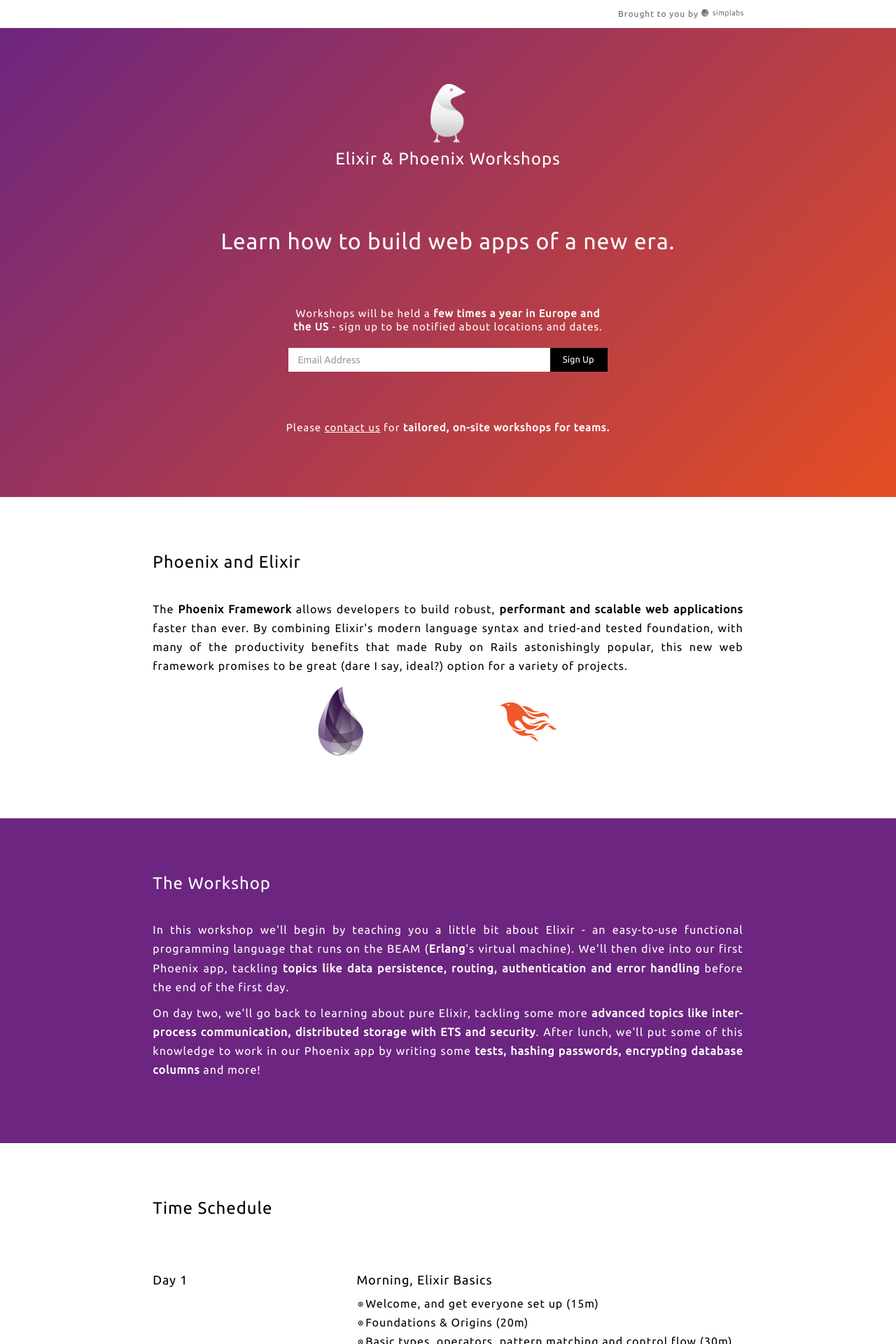
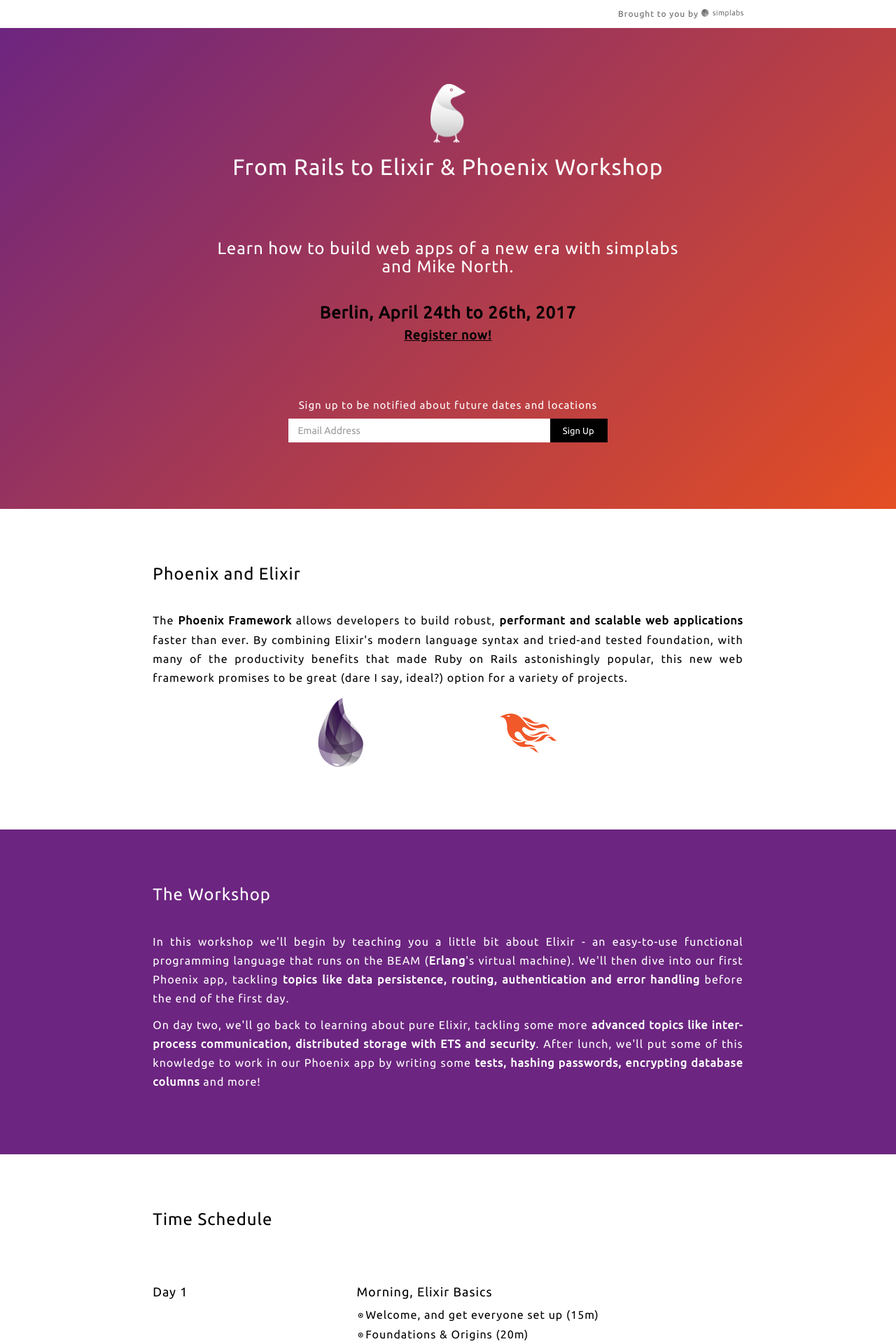
Before and after one commit to mainmatter/elixir-phoenix-workshops, a Jekyll site: the page built from index.html, in a window 1280 px wide. Shown: the top 1920 px of the page at 70% size. Built offline with Jekyll 4.4.1, drawn with Linux system fonts in a browser that asks for light colours; nearby versions of some CDN libraries; a script that is not in the unit is left out; some of the changed text lies outside the part shown.

Commit message:
announce berlin workshop

```diff
--- a/_layouts/default.html
+++ b/_layouts/default.html
@@ -5,7 +5,7 @@
     <meta http-equiv="X-UA-Compatible" content="IE=edge">
     <meta name="viewport" content="width=device-width, initial-scale=1">
 		<meta name="description" content="Elixir Workshops by simplabs"/>
-  	<meta name="keywords" content="elixir, phoenix, elixirphoenix, workshop, training, learning, erlang, beam" />
+  	<meta name="keywords" content="elixir, phoenix, elixirphoenix, workshop, training, learning, erlang, beam, simplabs, mike north" />
 		<meta name="language" content="en"/>
 		<meta name="content-language" content="en"/>
 		<meta name="publisher" content="simplabs" />
--- a/css/main.scss
+++ b/css/main.scss
@@ -35,17 +35,17 @@
     margin-bottom: 10px;
   }
 
-  h2 {
-    margin: 0 0 40px 0;
-    font-size: 24px;
-    font-weight: lighter;
-  }
-
   h1 {
     font-weight: 300;
     line-height: 150%;
     font-size: 32px;
+    margin: 0 0 40px 0;
+  }
+
+  h2 {
     margin: 80px 0 40px 0;
+    font-size: 24px;
+    font-weight: lighter;
   }
 
   h2, h1 {
@@ -55,14 +55,25 @@
   }
 
   h3 {
+    color: #000;
     margin: 0 0 80px 0;
+    font-weight: 900;
+    font-size: 24px;
+
+    .register-now {
+      color: #000;
+      display: block;
+      font-size: 18px;
+      margin: 8px;
+      text-decoration: underline;
+    }
   }
 
   h4 {
+    margin: 0;
     font-weight: normal;
     font-size: 15px;
     line-height: 130%;
-    margin-top: 30px;
 
     a {
       color: #fff;
@@ -102,7 +113,7 @@
   }
 
   .register-form {
-    margin: 20px 0 40px;
+    margin: 10px 0 0 0;
 
     .input-group {
       input.form-control {
@@ -299,9 +310,14 @@
 .tickets {
   padding-bottom: 50px;
 
-  a.register {
-    background-color: #e04a31;
-    color: #fff;
+  a {
+    color: #6c2580;
+  }
+
+  .on-site-option {
+    p {
+      text-align: center;
+    }
   }
 }
 
@@ -347,7 +363,7 @@
 }
 
 .footer {
-  background-color: #fff;
+  color: #000;
   padding: 10px 0;
   font-size: 12px;
 
--- a/index.html
+++ b/index.html
@@ -1,6 +1,6 @@
 ---
 layout: default
-title: Elixir & Phoenix Workshops
+title: From Rails to Elixir & Phoenix Workshop
 ---
 <a name="top"></a>
 
@@ -22,16 +22,24 @@
     </div>
     <div class="row">
       <div class="col-xs-10 col-xs-offset-1">
-        <h2><strong>Elixir &amp; Phoenix</strong> Workshops</h2>
-        <h1>Learn how to build <strong>web apps of a new era</strong>.</h1>
+        <h1>From Rails to Elixir &amp; Phoenix Workshop</h1>
+        <h2>Learn how to build <strong>web apps of a new era</strong> with simplabs and Mike North.</h2>
+        <h3>
+          Berlin, April 24th to 26th, 2017
+          <a href="#register" class="register-now">Register now!</a>
+        </h3>
       </div>
     </div>
 
     <div class="row">
       <div class="col-xs-10 col-xs-offset-1">
         <div class="row">
+          <div class="col-xs-12">
+            <h4>Sign up to be notified about future dates and locations</h4>
+          </div>
+        </div>
+        <div class="row">
           <div class="col-xs-12 col-md-8 col-md-offset-2">
-            <h4>Workshops will be held a <strong>few times a year in Europe and the US</strong> - sign up to be notified about locations and dates.</h4>
             <form class="register-form" action="//simplabs.us13.list-manage.com/subscribe/post?u=50bd3378ab1da4988aa174d0b&amp;id=f24755ef3f" method="post" id="mc-embedded-subscribe-form" name="mc-embedded-subscribe-form" target="_blank" novalidate>
               <div class="form-group">
                 <div class="input-group">
@@ -42,11 +50,6 @@
                 </div>
               </div>
             </form>
-          </div>
-        </div>
-        <div class="row">
-          <div class="col-xs-12 col-md-10 col-md-offset-1">
-            <h4>Please <a href="mailto:info@simplabs.com?subject=Elixir & Phoenix Workshops - On-site">contact us</a> for <strong>tailored, on-site workshops for teams.</strong></h4>
           </div>
         </div>
       </div>
@@ -180,6 +183,24 @@
           <a href="https://twitter.com/MichaelLNorth" class="text-left profile-link">https://twitter.com/MichaelLNorth</a>
           <a href="https://github.com/mike-north" class="text-left profile-link">https://github.com/mike-north</a>
         </div>
+      </div>
+    </div>
+  </div>
+</div>
+
+<a name="register"></a>
+<div class="row tickets section">
+  <div class="col-xs-10 col-xs-offset-1 col-md-8 col-md-offset-2 col-sm-10 col-sm-offset-1">
+    <div class="row">
+      <div class="col-xs-12">
+        <div style="width: 100%; text-align:left;">
+          <iframe src="//eventbrite.com/tickets-external?eid=31185520732&ref=etckt" frameborder="0" height="400" width="100%" vspace="0" hspace="0" marginheight="5" marginwidth="5" scrolling="auto" allowtransparency="true"></iframe>
+        </div>
+      </div>
+    </div>
+    <div class="row">
+      <div class="col-xs-12 on-site-option">
+        <p>We also <strong>offer our workshops on-site</strong> for teams - <a href="mailto:info@simplabs.com?subject=Elixir & Phoenix Workshops - On-site">contact us for details</a>.</p>
       </div>
     </div>
   </div>
```
Also changed, not shown: other parts of _layouts/default.html (+6 -0 lines), other parts of index.html (+1 -1 lines).
